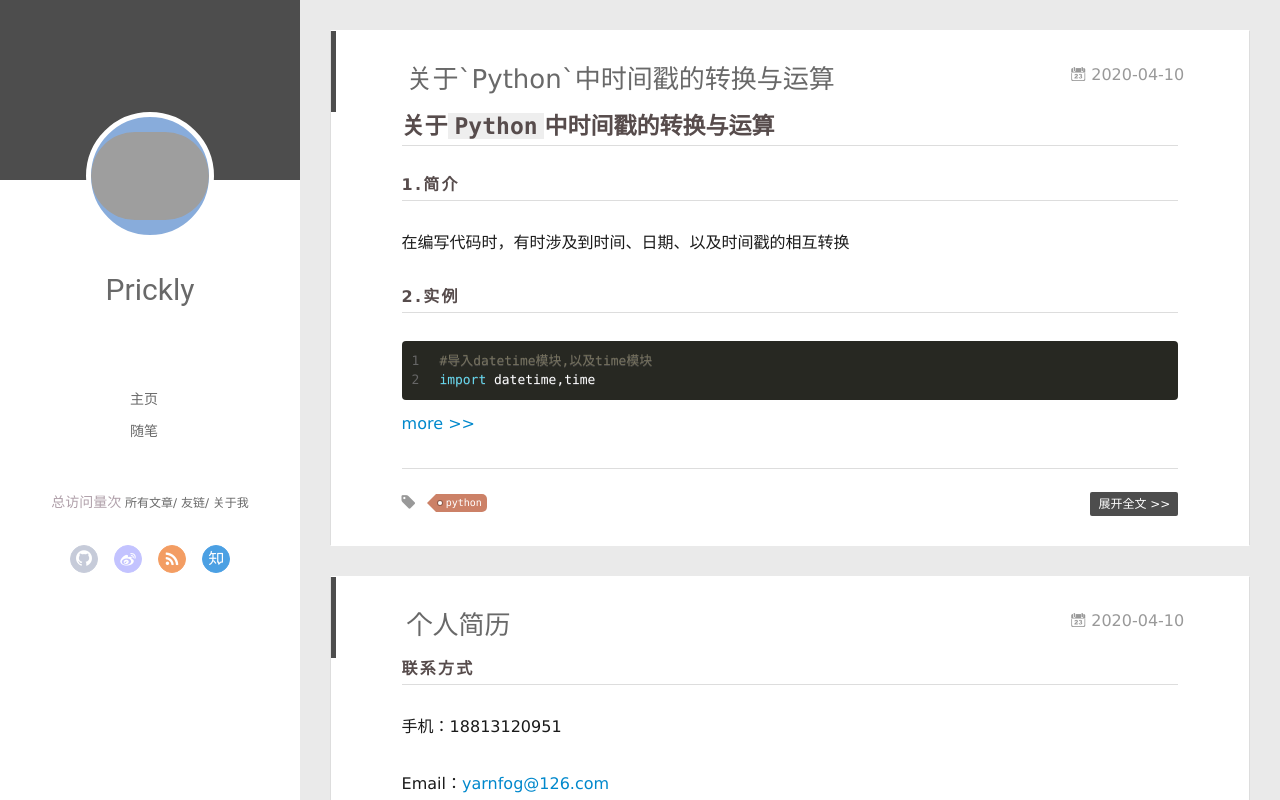
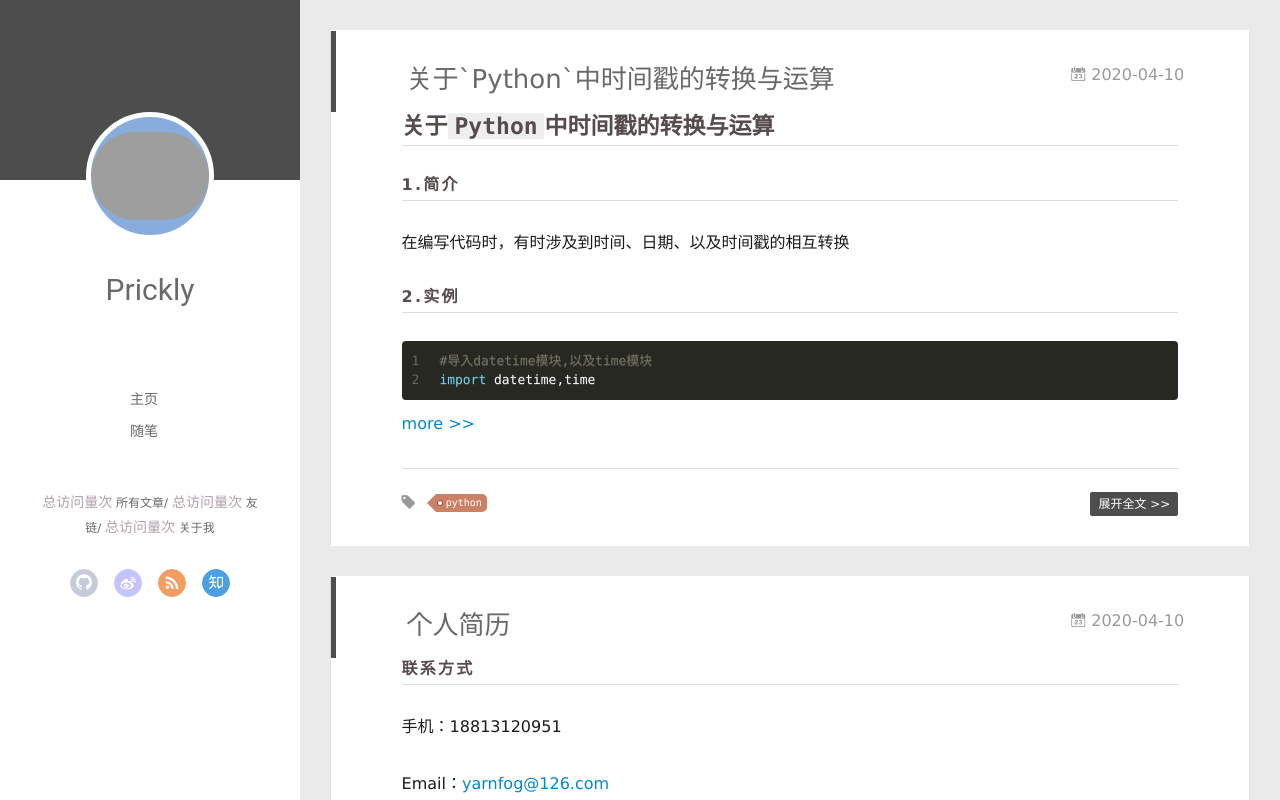
Before and after one commit to windgirl0806/windgirl0806.github.io, a plain HTML site: page index.html in a window 1280 px wide. Drawn offline with Linux system fonts and the light colour scheme; some packages are replaced by stand-ins of ours; grey boxes are pictures that could not be loaded; a script that the page names is missing.

Commit message:
Site updated: 2020-04-10 22:24:41

```diff
--- a/index.html
+++ b/index.html
@@ -60,18 +60,22 @@
 			</ul>
 		</nav>
 		<nav class="header-smart-menu">
-			<span id="busuanzi_container_site_pv" style="color: #b0a0aa;font-size:14px;">总访问量<span id="busuanzi_value_site_pv"></span>次</span>
 
 
+
+					<span id="busuanzi_container_site_pv" style="color: #b0a0aa;font-size:14px;">总访问量<span id="busuanzi_value_site_pv"></span>次</span>
     			<a q-on="click: openSlider(e, 'innerArchive')" href="javascript:void(0)">所有文章</a>
 
 
 
+					<span id="busuanzi_container_site_pv" style="color: #b0a0aa;font-size:14px;">总访问量<span id="busuanzi_value_site_pv"></span>次</span>
     			<a q-on="click: openSlider(e, 'friends')" href="javascript:void(0)">友链</a>
 
 
 
+					<span id="busuanzi_container_site_pv" style="color: #b0a0aa;font-size:14px;">总访问量<span id="busuanzi_value_site_pv"></span>次</span>
     			<a q-on="click: openSlider(e, 'aboutme')" href="javascript:void(0)">关于我</a>
+
 
 
 		</nav>
```
Also changed, not shown: 2020/04/10/个人简历/index.html (+5 -1 lines), 2020/04/10/关于`Python`中时间戳的转换与运算/index.html (+5 -1 lines), archives/2020/04/index.html (+5 -1 lines), archives/2020/index.html (+5 -1 lines), archives/index.html (+5 -1 lines), tags/python/index.html (+5 -1 lines).
